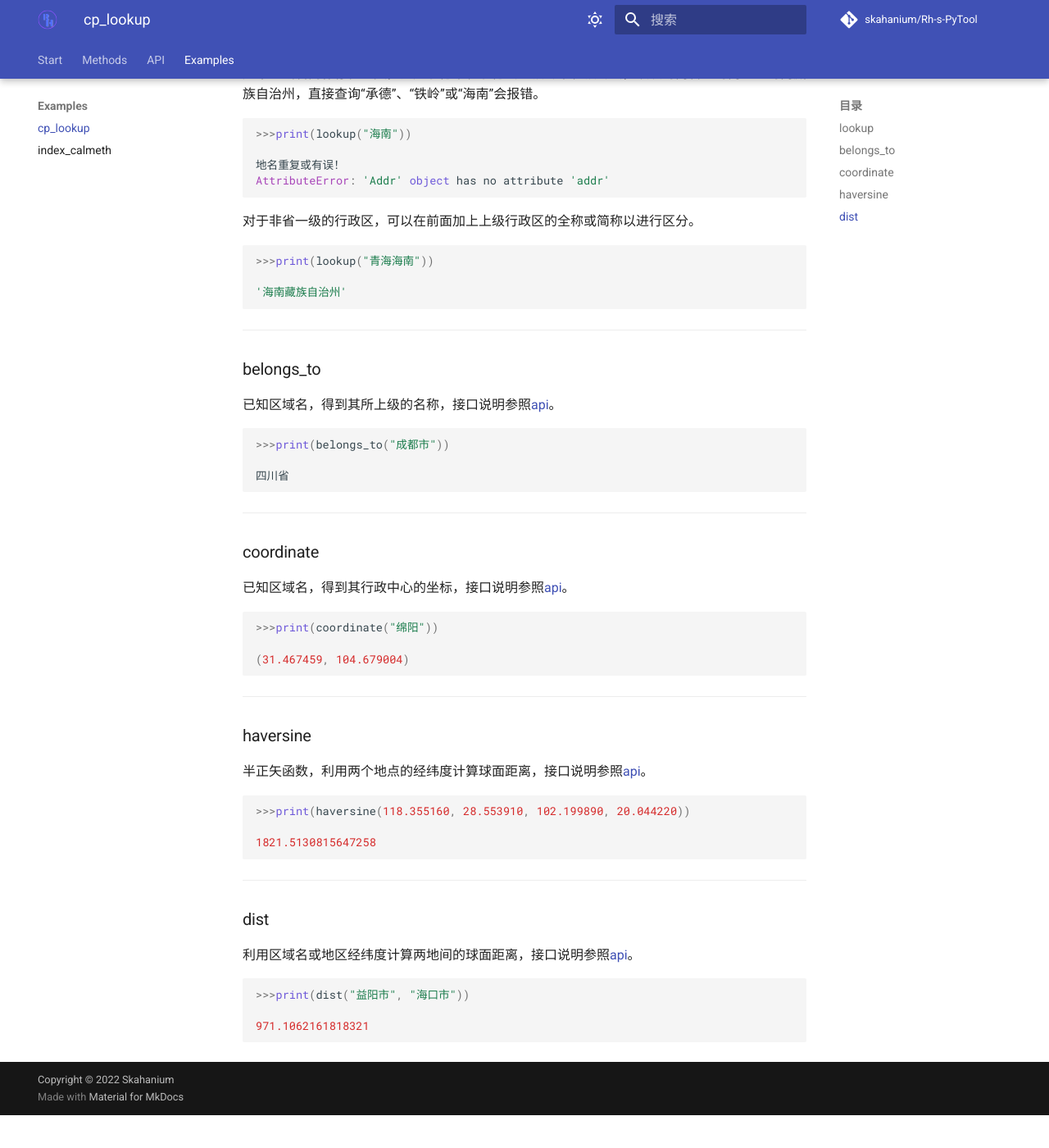
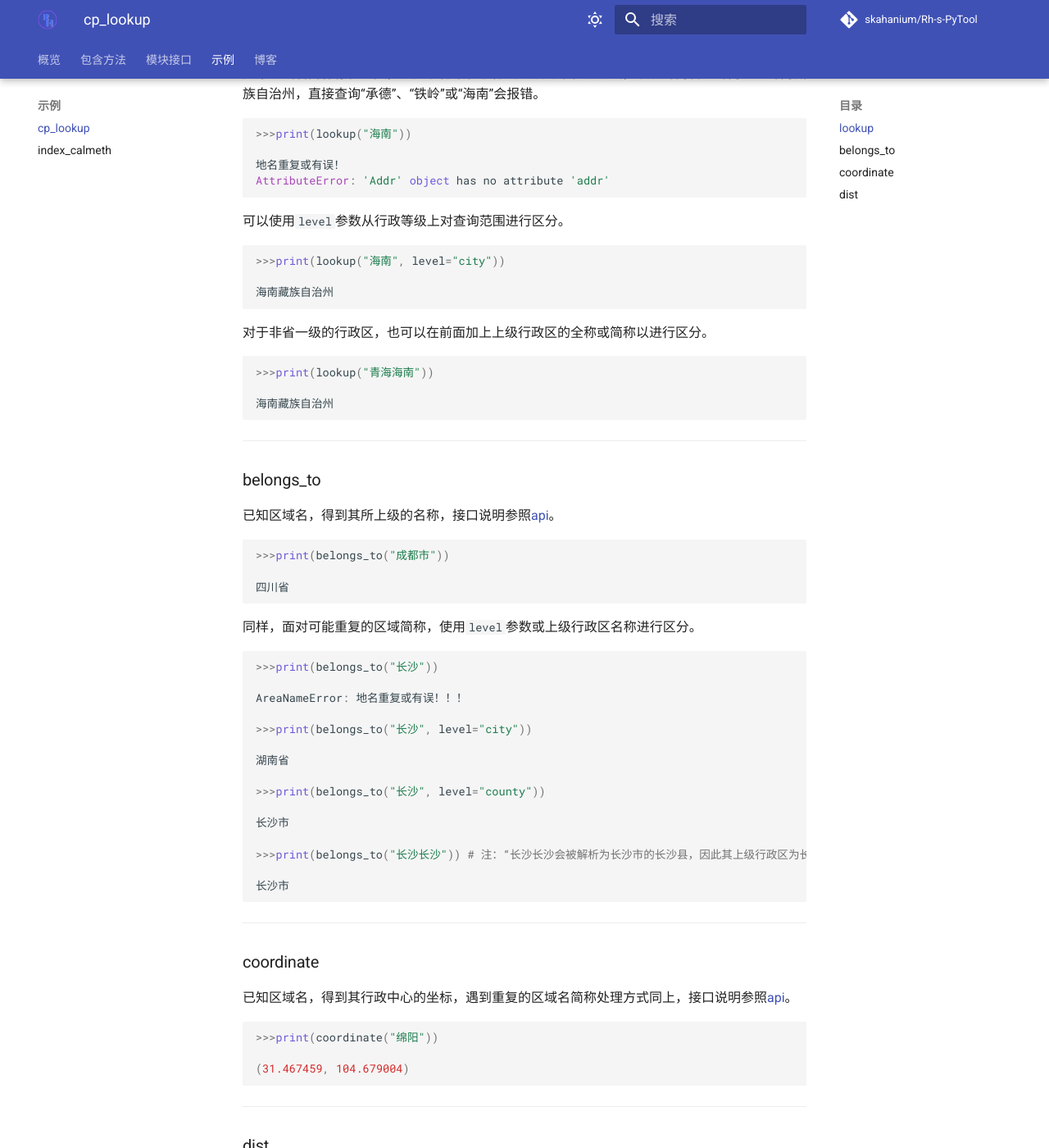
Before and after one commit to skahanium/Rh-s-PyTool, an MkDocs documentation site: the page built from docs/examples/cp_lookup.md, in a window 1280 px wide and 1400 px high, scrolled down 555 px. Shown: the whole window at 82% size. Built offline with MkDocs 1.6.1 and Material for MkDocs 9.7.7, drawn with Linux system fonts in a browser that asks for light colours; comment, search, counter and statistics services are not loaded; before the commit the page ends 1915 px from its top, so only the background shows below that; some of the changed text lies outside the part shown.

Commit message:
文档旧函数说明修正，新增博客模块，包括更新日志和基准测试两部分

````diff
--- a/docs/api/cp_lookup.md
+++ b/docs/api/cp_lookup.md
@@ -11,6 +11,10 @@ lookup(name)
 - `name` : str
 
   待查找地名
+
+- `level` : str | None
+
+  查询区域的行政等级，包括province、city、county三级。默认值为None，当为None时不区分查找范围，因此很可能出现重名错误
 
 **Returns**:
 
@@ -32,6 +36,10 @@ belongs_to(name)
 
   待查找地名
 
+- `level` : str | None
+
+  查询区域的行政等级，包括province、city、county三级。默认值为None，当为None时不区分查找范围，因此很可能出现重名错误
+
 **Returns**:
 
 - `father_area` : str
@@ -51,44 +59,15 @@ coordinate(name)
 
   待查找地名
 
+- `level` : str | None
+
+  查询区域的行政等级，包括province、city、county三级。默认值为None，当为None时不区分查找范围，因此很可能出现重名错误
+
 **Returns**:
 
 - `coordinate` : tuple[float, float]
 
   行政中心经纬度
-
----
-### haversine
-
-```python
-haversine(lat1, lon1, lat2, lon2)
-```
-
-使用两个区域的经度和纬度计算二者间球面距离，具体用法参照[示例](../examples/cp_lookup.md#haversine)。
-
-**Arguments**:
-
-- `lat1` : float
-
-  区域1纬度
-
-- `lon1` : float
-
-  区域1经度
-
-- `lat2` : float
-
-  区域2纬度
-
-- `lon2` : float
-
-  区域2经度
-
-**Returns**:
-
-- `distance` : float
-
-  两地之间的球面距离，单位：km
 
 ---
 ### dist
@@ -109,8 +88,20 @@ dist(city1, city2)
 
   城市2
 
+- `level1` : str | None
+
+  查询区域的行政等级，包括province、city、county三级。
+
+- `level2` : str | None
+
+  查询区域的行政等级，包括province、city、county三级。
+
 **Returns**:
 
 - `distance` : float
 
   两地之间的球面距离，单位：km
+
+**Note**:
+
+  level1、level2默认值为None，当为None时不区分查找范围，因此很可能出现重名错误
--- /dev/null
+++ b/docs/development/benchmark.md
@@ -0,0 +1,21 @@
+## Version0.2.3更新部分
+对[cp_lookup](../api/cp_lookup.md)模块更换pandas为polars前后，v0.2.2和v0.2.3两个版本不同函数查询速度的测试。
+
+### 单地名查询
+使用v0.2.3不添加`level`参数的函数和添加`level`参数的函数，以及v0.2.2的函数进行单区域名查询速度测试，查询地名统一为桂林（dist函数通过参数固定为计算桂林与成都之间的球面距离），结果如下：
+<center>
+
+![result1](../assets/benchmark/TimeConsume1.png)
+</center>
+
+
+### 多地名查询
+考虑到pandas依然是最主流的python数据帧库，这一步还是使用pandas而非polars进行测试。利用pandas导入一个包含区域名简称的面板数据，共20736行（区域名简称大量重复）。通过pandas的`apply`函数，结合v0.2.3不添加`level`参数的函数和添加`level`参数的函数，以及v0.2.2的函数对该数据的区域名简称列进行多区域名查询速度测试（dist函数通过参固定为计算与成都之间的球面距离），结果如下：
+<center>
+
+![result2](../assets/benchmark/TimeConsume2.png)
+</center>
+
+### 测试结论
+版本更新之后，[cp_lookup](../api/cp_lookup.md)模块各函数的查询速度均提高近两倍，同时可以看到新版本中各函数
+添加`level`参数后查询速度亦有些微提升，尽管幅度不大。
--- a/docs/examples/cp_lookup.md
+++ b/docs/examples/cp_lookup.md
@@ -15,7 +15,7 @@
 ```python
 >>>print(lookup("凉山"))
 
-'凉山彝族自治州'
+凉山彝族自治州
 ```
 
 如果区域名简称存在重复，比如承德市和承德县、铁岭市和铁岭县，以及海南省、海南区、海南藏族自治州，直接查询“承德”、“铁岭”或“海南”会报错。
@@ -27,11 +27,18 @@
 AttributeError: 'Addr' object has no attribute 'addr'
 ```
 
-对于非省一级的行政区，可以在前面加上上级行政区的全称或简称以进行区分。
+可以使用`level`参数从行政等级上对查询范围进行区分。
+```python
+>>>print(lookup("海南", level="city"))
+
+海南藏族自治州
+```
+
+对于非省一级的行政区，也可以在前面加上上级行政区的全称或简称以进行区分。
 ```python
 >>>print(lookup("青海海南"))
 
-'海南藏族自治州'
+海南藏族自治州
 ```
 
 ---
@@ -44,11 +51,29 @@ AttributeError: 'Addr' object has no attribute 'addr'
 
 四川省
 ```
+同样，面对可能重复的区域简称，使用`level`参数或上级行政区名称进行区分。
+```python
+>>>print(belongs_to("长沙"))
+
+AreaNameError: 地名重复或有误！！！
+
+>>>print(belongs_to("长沙", level="city"))
+
+湖南省
+
+>>>print(belongs_to("长沙", level="county"))
+
+长沙市
+
+>>>print(belongs_to("长沙长沙")) # 注：“长沙长沙会被解析为长沙市的长沙县，因此其上级行政区为长沙市”
+
+长沙市
+```
 
 ---
 ### coordinate
 
-已知区域名，得到其行政中心的坐标，接口说明参照[api](../api/cp_lookup.md#coordinate)。
+已知区域名，得到其行政中心的坐标，遇到重复的区域名简称处理方式同上，接口说明参照[api](../api/cp_lookup.md#coordinate)。
 
 ```python
 >>>print(coordinate("绵阳"))
@@ -57,20 +82,9 @@ AttributeError: 'Addr' object has no attribute 'addr'
 ```
 
 ---
-### haversine
-
-半正矢函数，利用两个地点的经纬度计算球面距离，接口说明参照[api](../api/cp_lookup.md#haversine)。
-
-```python
->>>print(haversine(118.355160, 28.553910, 102.199890, 20.044220))
-
-1821.5130815647258
-```
-
----
 ### dist
 
-利用区域名或地区经纬度计算两地间的球面距离，接口说明参照[api](../api/cp_lookup.md#dist)。
+利用区域名或地区经纬度计算两地间的球面距离，遇到重复的区域名简称处理方式同上，接口说明参照[api](../api/cp_lookup.md#dist)。
 
 ```python
 >>>print(dist("益阳市", "海口市"))
--- a/mkdocs.yml
+++ b/mkdocs.yml
@@ -6,21 +6,24 @@ repo_name: skahanium/Rh-s-PyTool
 edit_uri: ""
 
 nav:
-  - Start:
+  - 概览:
       - 简介: index.md
       - 快速开始: start.md
-  - Methods:
+  - 包含方法:
       - Topsis: methods/TOPSIS.md
-  - API:
+  - 模块接口:
       - cp_lookup: api/cp_lookup.md
       - index_calmeth: api/index_calmeth.md
-  - Examples:
+  - 示例:
       - cp_lookup: examples/cp_lookup.md
       - index_calmeth: examples/index_calmeth.md
+  - 博客:
+      - 更新日志: development/changelog.md
+      - 基准测试: development/benchmark.md
 
 theme:
-  favicon: assets/icon.svg
-  logo: assets/icon.svg
+  favicon: assets/icon_logo/icon.svg
+  logo: assets/icon_logo/icon.svg
   features:
     - search.suggest
     - search.highlight
--- a/src/cp_lookup/__init__.py
+++ b/src/cp_lookup/__init__.py
@@ -1,4 +1,4 @@
-from .mainfunc import belongs_to, lookup, dist, coordinate, haversine
+from .mainfunc import belongs_to, lookup, dist, coordinate
 
 if __name__ != "__main__":
     HOMETOWN = lookup("广元昭化")
````
Also changed, not shown: README.md (+3 -1 lines), SECURITY.md (+1 -1 lines), docs/development/changelog.md (added, +7 -0 lines), docs/index.md (+1 -1 lines), docs/start.md (+5 -5 lines), docs/assets/benchmark/TimeConsume1.png (added), docs/assets/benchmark/TimeConsume2.png (added), docs/assets/icon_logo/icon.svg (renamed from docs/assets/icon.svg), docs/assets/icon_logo/logo.svg (renamed from docs/assets/logo.svg), docs/assets/start/head.png (renamed from docs/assets/head.png), docs/assets/start/map.png (renamed from docs/assets/map.png), docs/assets/start/new_head.png (renamed from docs/assets/new_head.png), docs/assets/start/result_head.png (renamed from docs/assets/result_head.png), 2 other files.
